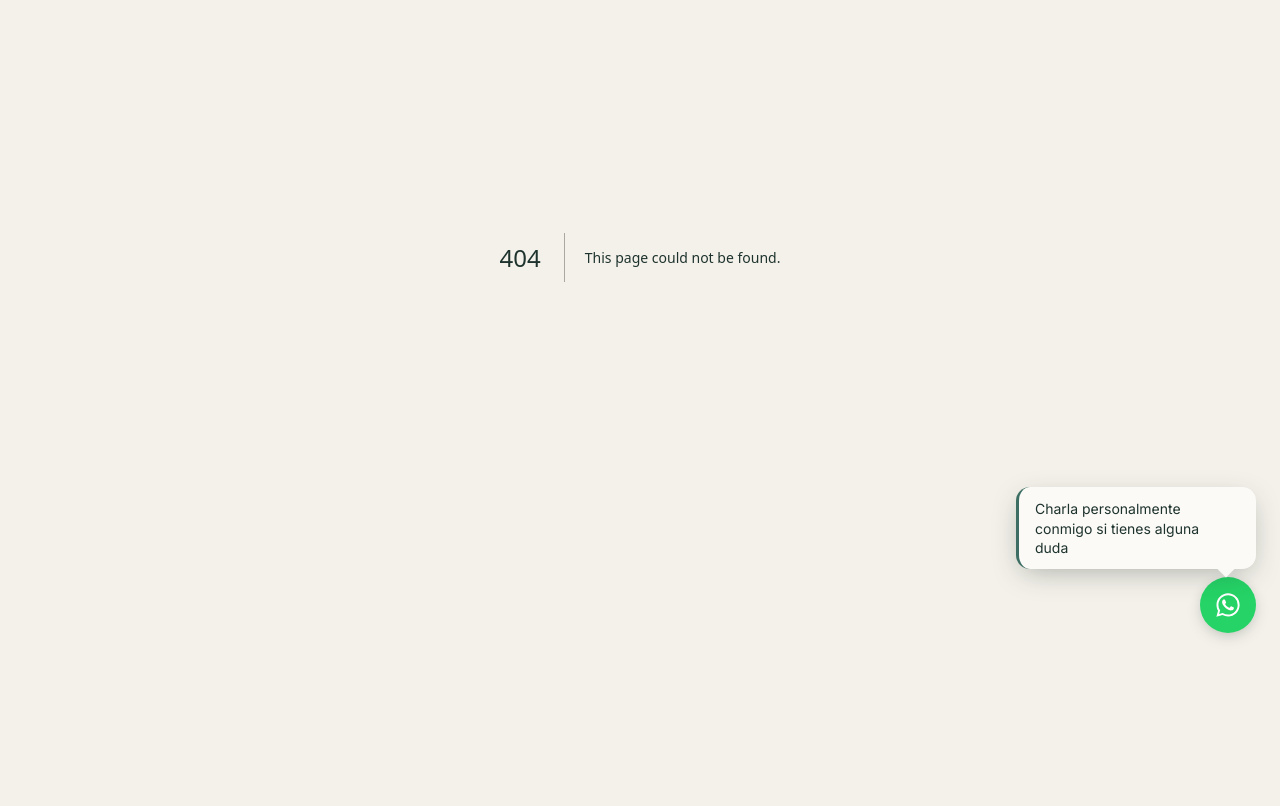
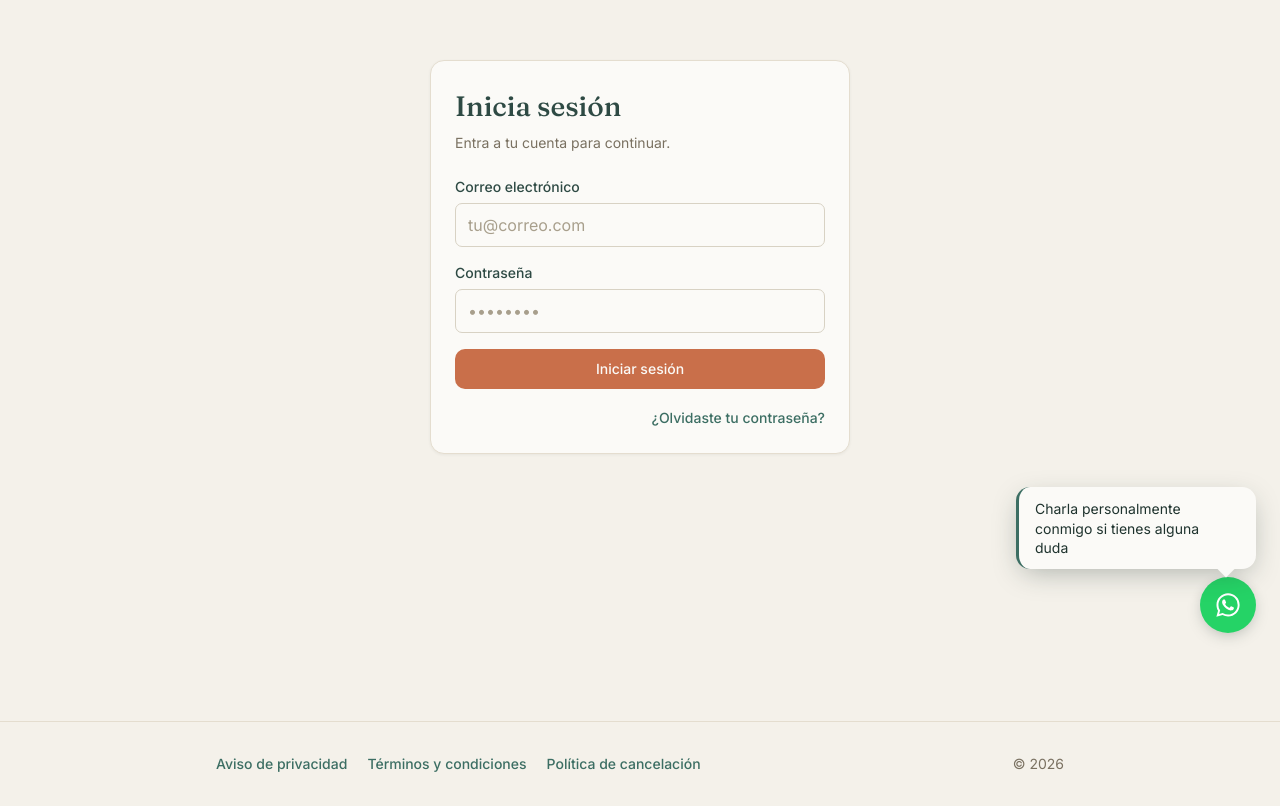
Before and after one commit to Bodgar10/consulta-plataforma, a Next.js app: page /1/login in a window 1280 px wide. Before the commit this address had no page. Shown: the part 143-949 px from the top of the page. Before the commit the page ends 800 px from the top, so only its background shows below. Built offline with nearby package versions, Linux system fonts and the light colour scheme.

Commit message:
feat(auth): agregar login por contraseña con contexto de tenant y enlazarlo desde la landing

```diff
--- a/src/app/[tenant]/l/[slug]/page.tsx
+++ b/src/app/[tenant]/l/[slug]/page.tsx
@@ -134,7 +134,7 @@ export default async function LandingSlugPage({
           <span className="font-display font-medium text-pine-700 text-lg">
             {tenant.display_name}
           </span>
-          <a href={`/${tenantSlug}/entrar`} className="btn-secondary">
+          <a href={`/${tenantSlug}/login`} className="btn-secondary">
             Iniciar sesión
           </a>
         </div>
--- /dev/null
+++ b/src/app/[tenant]/login/page.tsx
@@ -0,0 +1,119 @@
+'use client';
+
+import { useEffect, useState } from 'react';
+import Link from 'next/link';
+import { useRouter } from 'next/navigation';
+import { createClient } from '@/utils/supabase/client';
+
+// Login por CONTRASEÑA con tenant en la URL (/{slug}/login). Misma lógica que
+// (auth)/login (genérico). El destino post-login lo resuelve app/page.tsx vía
+// current_user_context (no se hardcodea /agenda ni /mi-cuenta aquí). No se
+// ofrece "crear cuenta" — el registro nace desde [tenant]/registro, no desde el
+// login. No se lee el slug: signInWithPassword no lo necesita y "recuperar" es
+// una ruta genérica tenant-agnóstica; se añadiría useParams si algo lo requiere.
+export default function TenantLoginPage() {
+  const router = useRouter();
+  const [email, setEmail] = useState('');
+  const [password, setPassword] = useState('');
+  const [error, setError] = useState<string | null>(null);
+  const [pending, setPending] = useState(false);
+  const [resetOk, setResetOk] = useState(false);
+
+  // Tras restablecer la contraseña se llega a /{slug}/login?reset=ok.
+  useEffect(() => {
+    if (new URLSearchParams(window.location.search).get('reset') === 'ok') {
+      setResetOk(true);
+    }
+  }, []);
+
+  async function handleSubmit(e: React.FormEvent<HTMLFormElement>) {
+    e.preventDefault();
+    setError(null);
+    setPending(true);
+
+    const supabase = createClient();
+    const { error: signInError } = await supabase.auth.signInWithPassword({
+      email: email.trim(),
+      password,
+    });
+
+    if (signInError) {
+      setError('Correo o contraseña incorrectos.');
+      setPending(false);
+      return;
+    }
+
+    // Sincroniza la sesión con los Server Components y entra.
+    router.refresh();
+    router.push('/');
+  }
+
+  return (
+    <main className="min-h-screen flex items-center justify-center px-4 py-12">
+      <div className="card w-full max-w-[420px] space-y-6">
+        <div className="space-y-1.5">
+          <h1 className="page-title">Inicia sesión</h1>
+          <p className="muted">Entra a tu cuenta para continuar.</p>
+        </div>
+
+        {resetOk && (
+          <p role="status" className="rounded-[7px] bg-success-50 text-pine-700 text-sm px-3 py-2.5">
+            Tu contraseña se actualizó. Ya puedes iniciar sesión.
+          </p>
+        )}
+
+        <form onSubmit={handleSubmit} className="space-y-4">
+          <div>
+            <label htmlFor="email" className="field-label">
+              Correo electrónico
+            </label>
+            <input
+              id="email"
+              name="email"
+              type="email"
+              autoComplete="email"
+              required
+              value={email}
+              onChange={(e) => setEmail(e.target.value)}
+              className="field"
+              placeholder="tu@correo.com"
+            />
+          </div>
+
+          <div>
+            <label htmlFor="password" className="field-label">
+              Contraseña
+            </label>
+            <input
+              id="password"
+              name="password"
+              type="password"
+              autoComplete="current-password"
+              required
+              value={password}
+              onChange={(e) => setPassword(e.target.value)}
+              className="field"
+              placeholder="••••••••"
+            />
+          </div>
+
+          {error && (
+            <p role="alert" className="field-error">
+              {error}
+            </p>
+          )}
+
+          <button type="submit" disabled={pending} className="btn-primary w-full">
+            {pending ? 'Entrando…' : 'Iniciar sesión'}
+          </button>
+
+          <div className="text-right">
+            <Link href="/recuperar" className="btn-ghost">
+              ¿Olvidaste tu contraseña?
+            </Link>
+          </div>
+        </form>
+      </div>
+    </main>
+  );
+}
```
